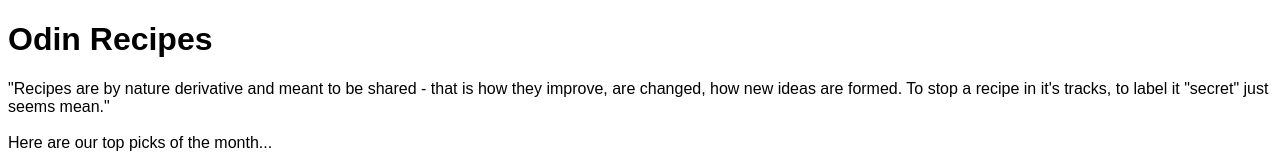
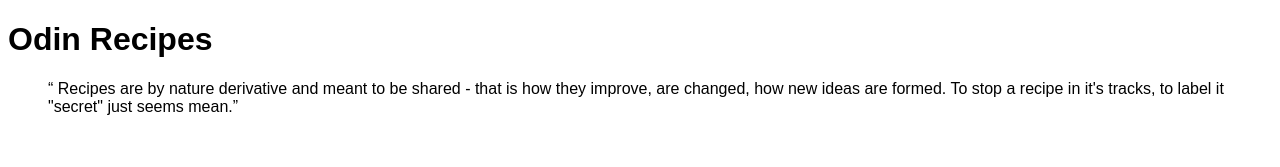
Before and after one commit to RiddhiMenroy/odin-recipes, a plain HTML site: page index.html in a window 1280 px wide. Shown: the top 167 px of the page. Drawn offline with Linux system fonts and the light colour scheme.

Commit message:
Blockquote and quote the starting quote

```diff
--- a/index.html
+++ b/index.html
@@ -7,11 +7,15 @@
 
     <bbody style="font-family: 'Quicksand', sans-serif">
         <h1>Odin Recipes</h1>
-        "Recipes are by nature derivative and meant to
+        <blockquote>
+            <p>
+               <q> Recipes are by nature derivative and meant to
         be shared - that is how they improve, are
         changed, how new ideas are formed. To stop a
         recipe in it's tracks, to label it "secret"
-        just seems mean."
+        just seems mean.</q>
+    </p>
+        </blockquote>
         <br>
         <br>
         Here are our top picks of the month...
```
